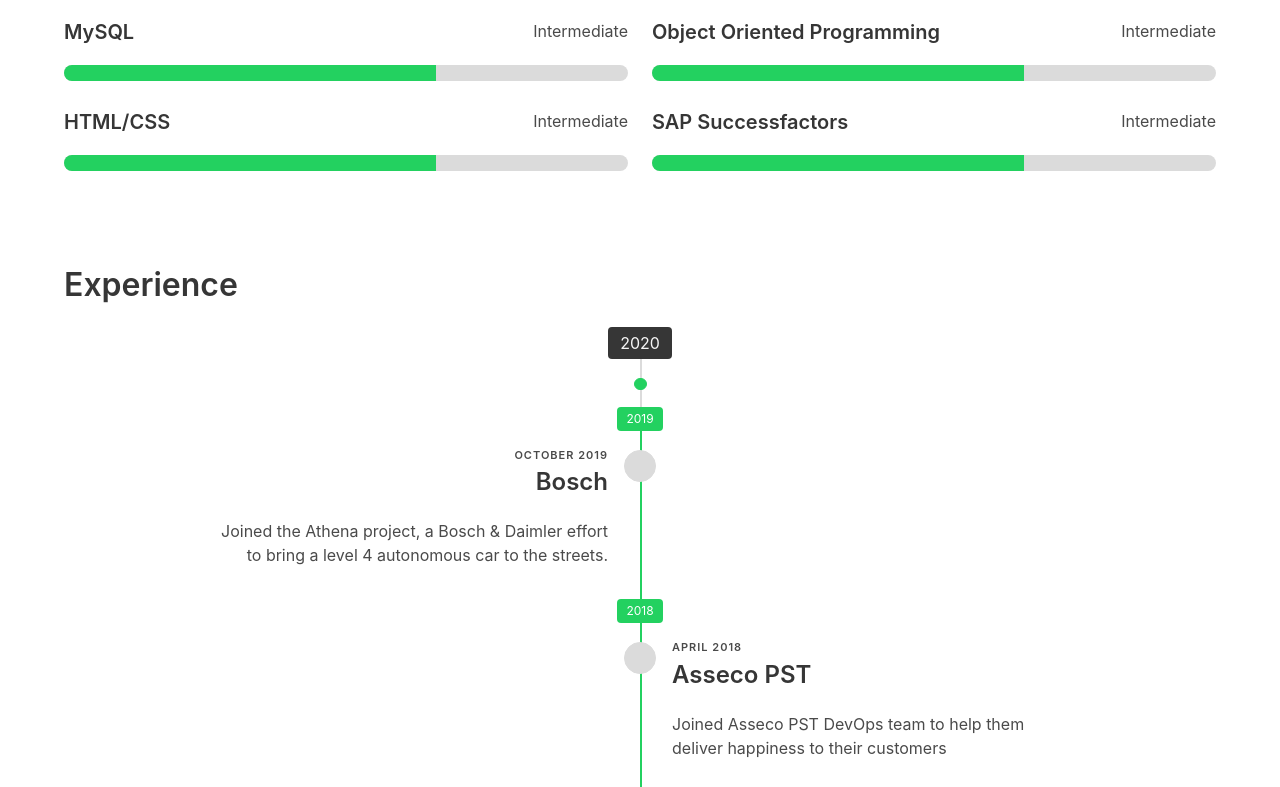
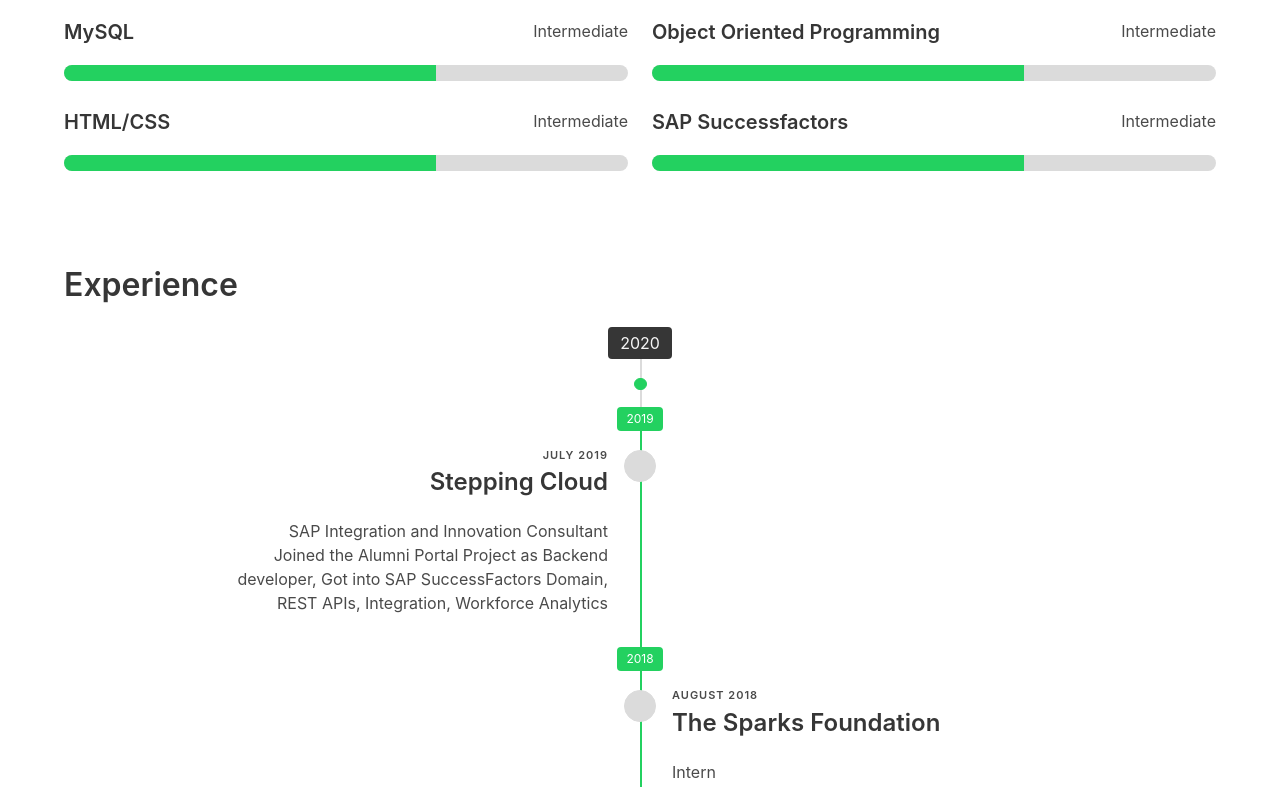
Before and after one commit to maaz1996/New-Resume, a React (Create React App) app: page / in a window 1280 px wide. Shown: the part 2000-2787 px from the top of the page. Built offline with nearby package versions, Linux system fonts and the light colour scheme; no server answers.

Commit message:
added updates on experience

```diff
--- a/src/components/elements/Timeline.js
+++ b/src/components/elements/Timeline.js
@@ -15,7 +15,7 @@ function Timeline() {
         <div className="timeline-content"></div>
       </div>
       {Resume.work
-        .map(item => {
+        .map((item) => {
           return new Date(item.startDate).getFullYear();
         })
         .map((year, i) => {
@@ -27,16 +27,17 @@ function Timeline() {
           );
           content.push(
             Resume.work
-              .filter(work => new Date(work.startDate).getFullYear() === year)
+              .filter((work) => new Date(work.startDate).getFullYear() === year)
               .map((item, j) => {
                 return (
                   <TimelineItem
                     key={j}
                     date={new Date(item.startDate).toLocaleString("en-UK", {
                       month: "long",
-                      year: "numeric"
+                      year: "numeric",
                     })}
                     company={item.company}
+                    position={item.position}
                     summary={item.summary}
                   />
                 );
--- a/src/components/elements/TimelineItem.js
+++ b/src/components/elements/TimelineItem.js
@@ -9,6 +9,7 @@ function TimelineItem(props) {
       <div className="timeline-content">
         <p className="heading">{props.date}</p>
         <h1 className="title is-4">{props.company}</h1>
+        <p style={{ maxWidth: "25em" }}>{props.position}</p>
         <p style={{ maxWidth: "25em" }}>{props.summary}</p>
       </div>
     </div>
--- a/src/components/structure/Footer.js
+++ b/src/components/structure/Footer.js
@@ -6,18 +6,12 @@ function Footer() {
       <div className="content has-text-centered has-text-white">
         <p>
           Built at <i className="fas fa-globe"></i> by{" "}
-          <a href="https://github.com/jcoelho93" className="has-text-white">
+          <a href="https://github.com/maaz1996" className="has-text-white">
             <strong>Maaz Abdullah</strong>
           </a>
         </p>
         <p>
-          <img
-            width="512"
-            height="96"
-            src="https://bulma.io/images/made-with-bulma--semiwhite.png"
-            className="bulma-image"
-            alt=""
-          />
+          Made with <i className="fas fa-heart"></i> 2020
         </p>
       </div>
     </footer>
--- a/src/resume.json
+++ b/src/resume.json
@@ -1,10 +1,10 @@
 {
   "basics": {
     "name": "Maaz Abdullah",
-    "label": "SAP Integration & Innovation Consultant",
+    "label": "Software Developer",
     "picture": "images/me.jpg",
     "x_title": "Hey There! Glad you're here",
-    "summary": "Going on 1 years of experience in IT. Currently, I’m working as a Developer/Associate Consultant exploring the SAP and Software World. I’m interested in softwared developement, all sorts of automation and developing front-end and back-end applications.",
+    "summary": "Going on 1 years of experience in IT. Currently, I’m working as a Developer/Associate Consultant exploring the SAP SuccessFactors and Software World. I’m interested in softwared developement, all sorts of automation and developing front-end and back-end applications.",
     "location": {
       "country": "India",
       "countryCode": "IND",
@@ -33,63 +33,56 @@
   },
   "work": [
     {
-      "company": "Bosch",
-      "position": "DevOps Engineer for automated driving",
+      "company": "Stepping Cloud",
+      "position": "SAP Integration and Innovation Consultant",
       "website": "https://www.bosch.hu",
-      "startDate": "2019-10-15",
+      "startDate": "2019-07-22",
       "endDate": "",
-      "summary": "Joined the Athena project, a Bosch & Daimler effort to bring a level 4 autonomous car to the streets.",
+      "summary": "Joined the Alumni Portal Project as Backend developer, Got into SAP SuccessFactors Domain, REST APIs, Integration, Workforce Analytics",
+      "highlights": []
+    },
+
+    {
+      "company": "The Sparks Foundation",
+      "position": "Intern",
+      "website": "https://www.pst.asseco.com",
+      "startDate": "2018-08-15",
+      "endDate": "",
+      "summary": "Scrum Fundamentals, LinkedIn Improvement, Resume Booster, Web Development",
+      "highlights": []
+    },
+
+    {
+      "company": "Read on Rent",
+      "position": "Developer",
+      "website": "https://www.eem.pt",
+      "startDate": "2017-03-01",
+      "endDate": "2017-09-01",
+      "summary": "Developed a website to get a startup business online wherein customers could order books to read on rent",
       "highlights": []
     },
     {
-      "company": "Asseco PST",
-      "position": "DevOps Engineer",
-      "website": "https://www.pst.asseco.com",
-      "startDate": "2018-04-01",
-      "endDate": "2019-08-30",
-      "summary": "Joined Asseco PST DevOps team to help them deliver happiness to their customers",
-      "highlights": []
-    },
-    {
-      "company": "Asseco PST",
-      "position": "Backend Developer",
-      "website": "https://www.pst.asseco.com",
-      "startDate": "2017-08-16",
-      "endDate": "",
-      "summary": "Started my first professional developer experience as a Backend Developer for Asseco PST",
-      "highlights": []
-    },
-    {
-      "company": "European GNSS Agency",
-      "position": "IT Support Technician",
-      "website": "https://www.gsa.europea.eu",
-      "startDate": "2016-05-01",
-      "endDate": "",
-      "summary": "Moved to Prague, Czech Republic to intern for the European Commission helping them build one of the biggest european projects, Galileo Satellite System",
-      "highlights": []
-    },
-    {
-      "company": "Empresa de Electricidade da Madeira",
-      "position": "IT Support Technician",
+      "company": "Zakir Hussain College of Engg & Technology, AMU",
+      "position": "Developer",
       "website": "https://www.eem.pt",
       "startDate": "2015-03-01",
-      "endDate": "",
-      "summary": "My first real work experience. Interning as an IT Support Technician I was able to learn and explore way more than the workings of a big IT Infrastructure. I got to work with PowerShell scripting, PHP and email marketing.",
+      "endDate": "2017-09-01",
+      "summary": "Developed a website to get a startup business online wherein customers could order books to read on rent",
       "highlights": []
     }
   ],
   "education": [
     {
-      "institution": "University of Madeira",
+      "institution": "Zakir Hussain College of Engg & Technology, AMU",
       "area": "Computer Engineering",
       "studyType": "Bachelor",
-      "startDate": "2011-09-15",
+      "startDate": "2011-08-01",
       "endDate": "2019-06-07",
       "courses": [
         "Object Oriented Programming",
         "Database Management Systems",
-        "Operating systems and computers architectures",
-        "Requirements Engineering"
+        "Algorithm & Data Structure",
+        "Computer Networks"
       ]
     }
   ],
@@ -181,7 +174,7 @@
       "fluency": "Fluent speaker"
     },
     {
-      "language": "Portuguese",
+      "language": "Hindi",
       "fluency": "Native speaker"
     }
   ],
```
Also changed, not shown: public/manifest.json.
